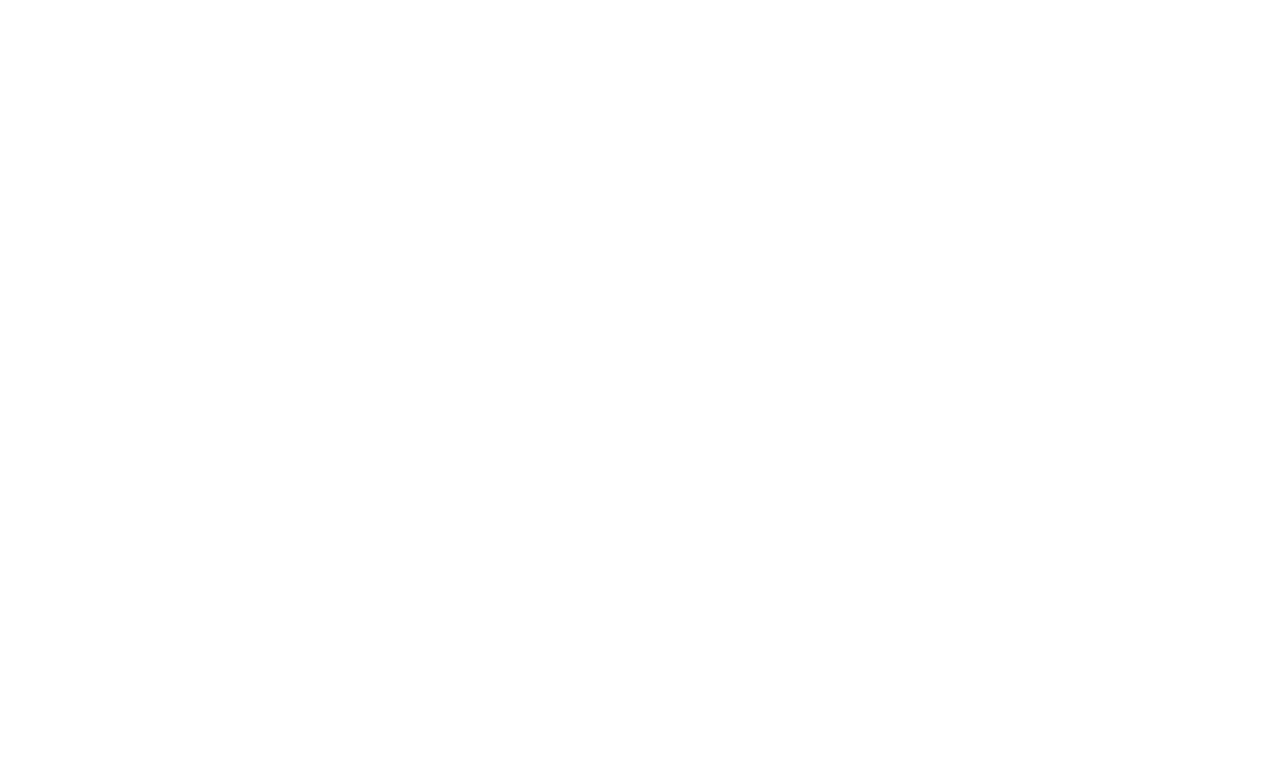
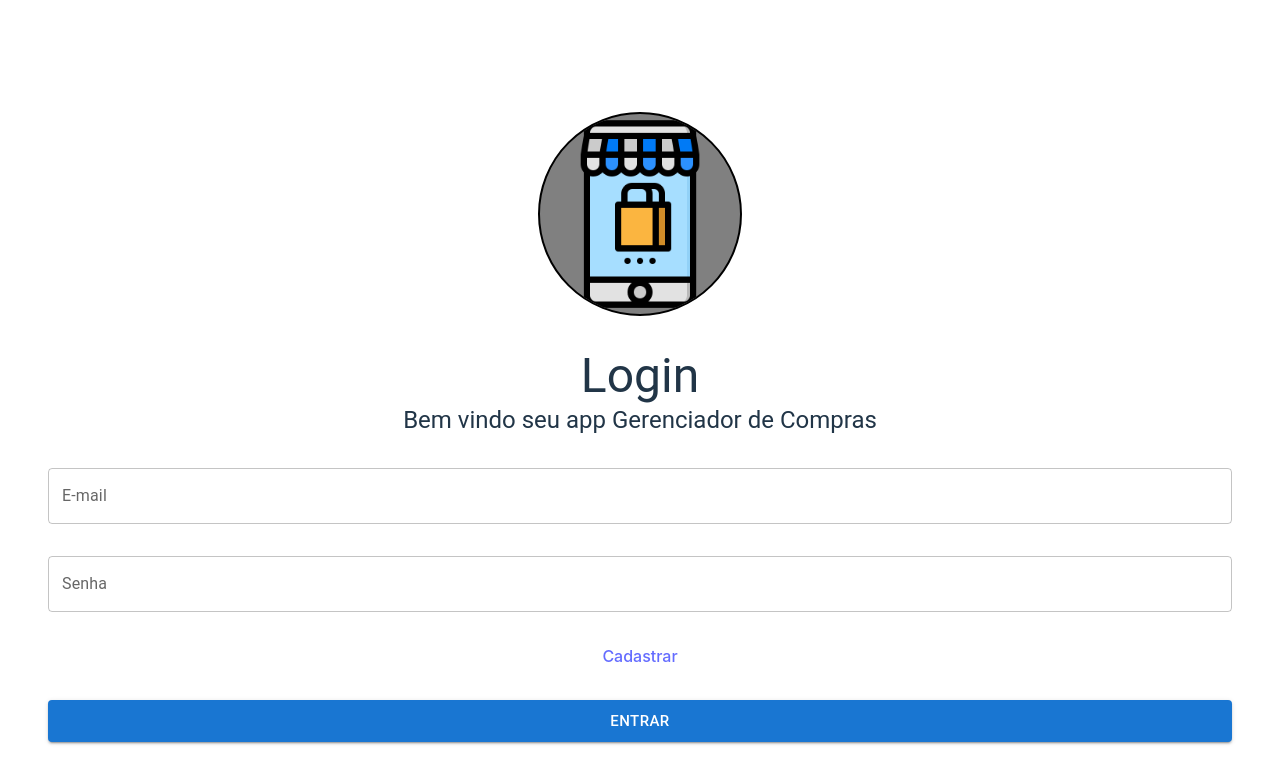
Before and after one commit to PAULOHENRIQUEDEPAULADIAS/react_project_web_04_24, a React (Vite) app: page / in a window 1280 px wide. Before the commit this address had no page. Shown: the top 784 px of the page. Built offline with nearby package versions, Linux system fonts and the light colour scheme.

Commit message:
PIP - Altering Signin route

```diff
--- a/src/App.jsx
+++ b/src/App.jsx
@@ -18,7 +18,7 @@
     <AuthProvider>
       <Router>
         <Routes>
-          <Route path="/signin" element={<SignIn />} />
+          <Route path="/" element={<SignIn />} />
           <Route path="/signup" element={<SignUp />} />
           <Route
             path="/dashboard"
```
